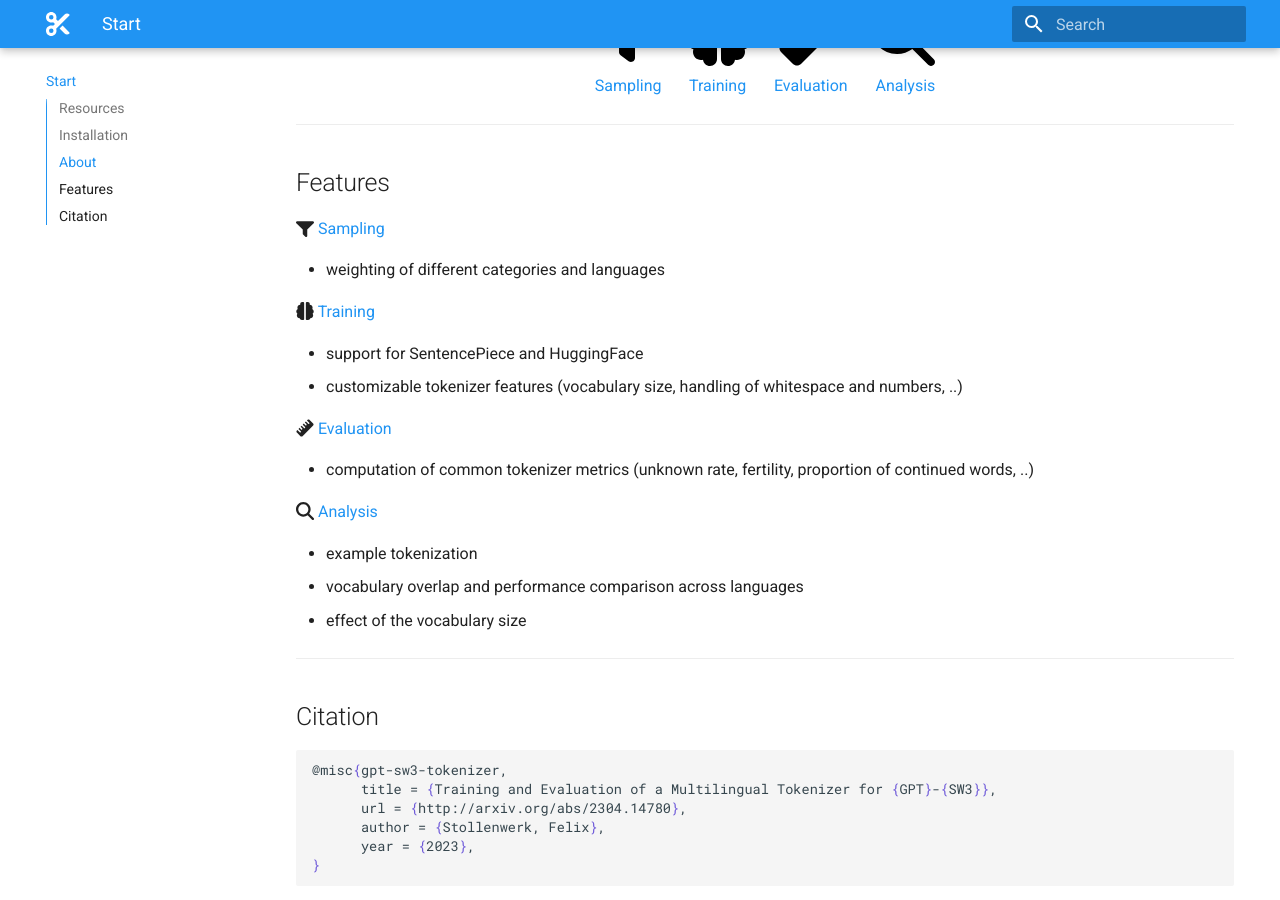
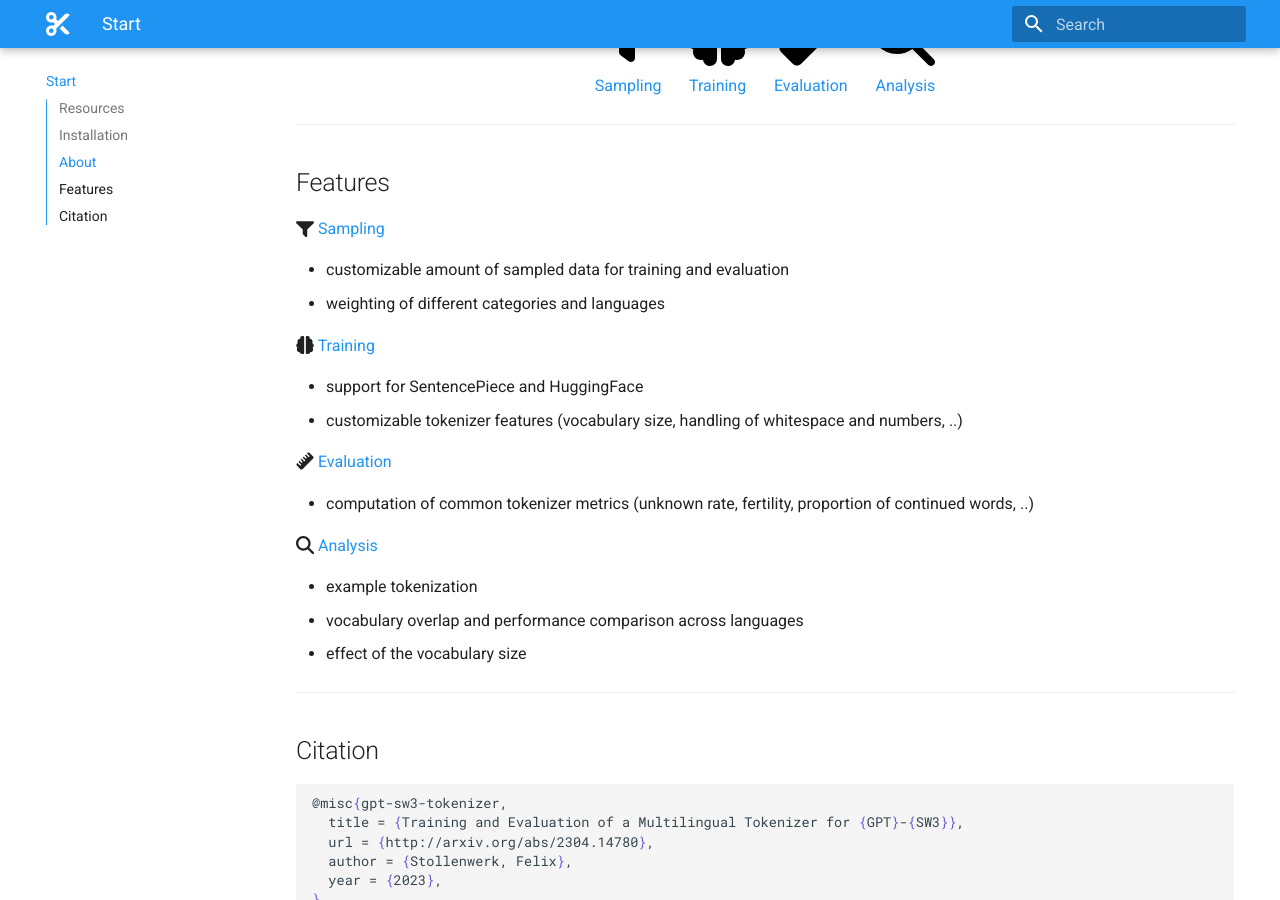
Before and after one commit to flxst/gpt-sw3-tokenizer, an MkDocs documentation site: the page built from docs/docs/index.md, in a window 1280 px wide and 900 px high, scrolled down 804 px. Built offline with MkDocs 1.6.1 and Material for MkDocs 9.7.7, drawn with Linux system fonts in a browser that asks for light colours.

Commit message:
docs: tiny update

````diff
--- a/docs/docs/index.md
+++ b/docs/docs/index.md
@@ -59,6 +59,7 @@ This repository provides easy-to-use tools to sample (weighted) data and subsequ
 
 :fontawesome-solid-filter: [Sampling](sampling.md)
 
+- customizable amount of sampled data for training and evaluation
 - weighting of different categories and languages
 
 :fontawesome-solid-brain: [Training](training.md)
@@ -81,10 +82,10 @@ This repository provides easy-to-use tools to sample (weighted) data and subsequ
 
 ``` tex
 @misc{gpt-sw3-tokenizer,
-	  title = {Training and Evaluation of a Multilingual Tokenizer for {GPT}-{SW3}},
-	  url = {http://arxiv.org/abs/2304.14780},
-	  author = {Stollenwerk, Felix},
-	  year = {2023},
+  title = {Training and Evaluation of a Multilingual Tokenizer for {GPT}-{SW3}},
+  url = {http://arxiv.org/abs/2304.14780},
+  author = {Stollenwerk, Felix},
+  year = {2023},
 }
 ```
 
````
Also changed, not shown: README.md.
